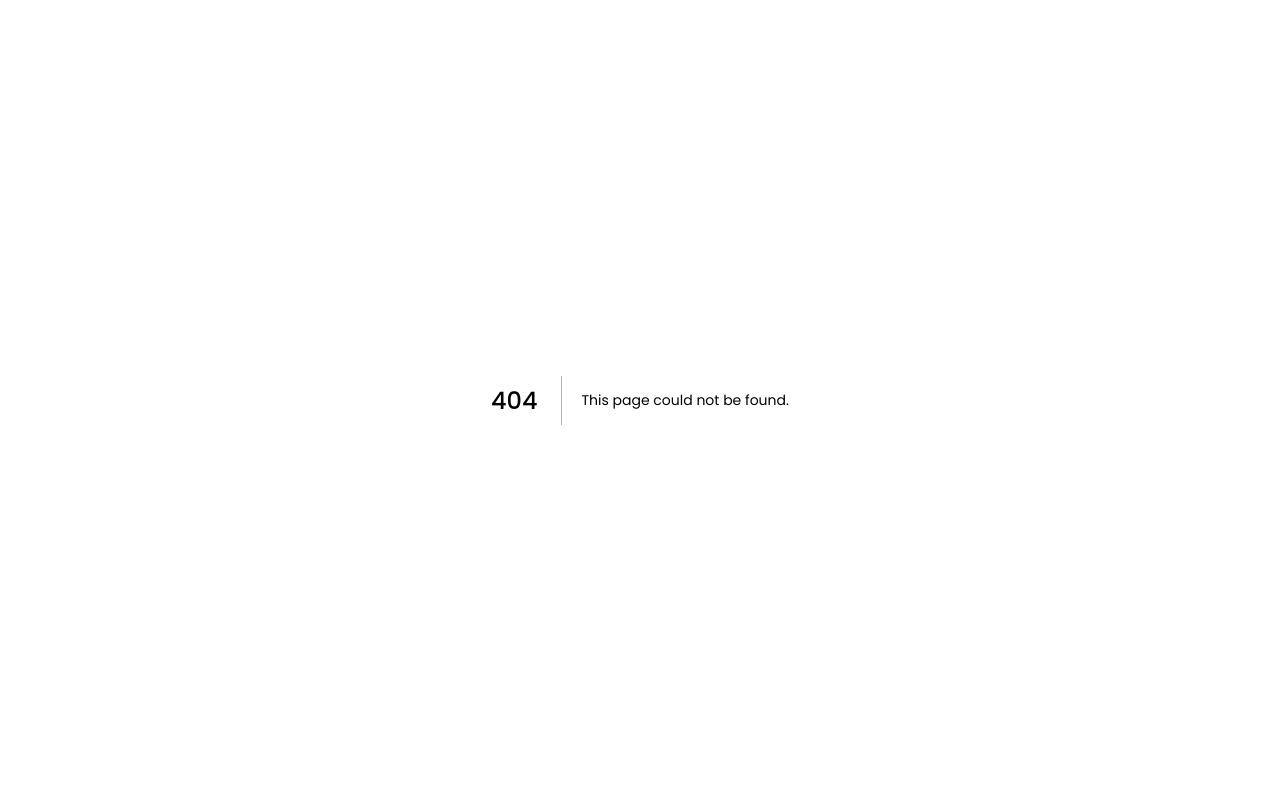
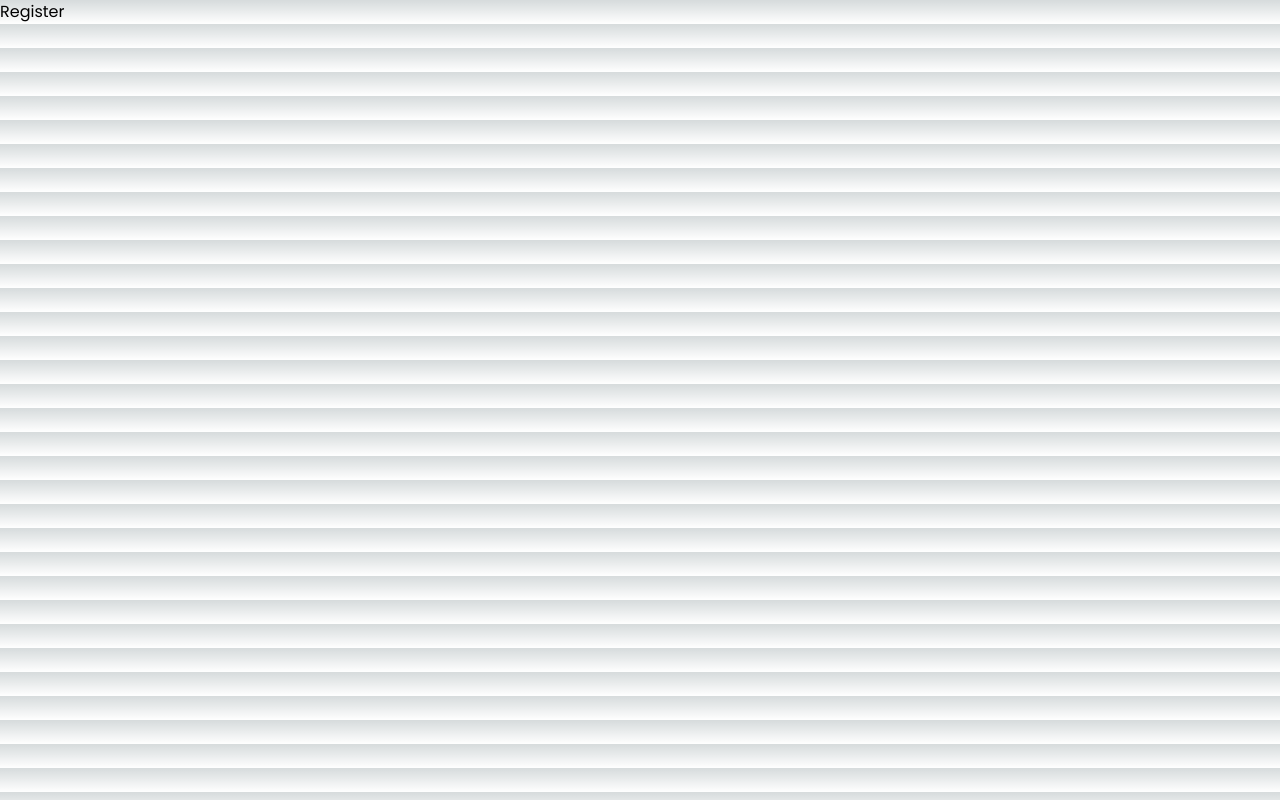
Before and after one commit to mochammadbagas/AuthApp, a Next.js app: page /register in a window 1280 px wide. Before the commit this address had no page. Built offline with nearby package versions, Linux system fonts and the light colour scheme.

Commit message:
Add Login & Register pages

```diff
--- a/pages/index.js
+++ b/pages/index.js
@@ -5,7 +5,7 @@ export default function Home() {
   return (
     <>
       <Head>
-        <title>Create Next App</title>
+        <title>Home Page</title>
         <meta name='description' content='Generated by create next app' />
         <meta name='viewport' content='width=device-width, initial-scale=1' />
         <link rel='icon' href='/favicon.ico' />
--- /dev/null
+++ b/pages/login.js
@@ -0,0 +1,12 @@
+import Head from 'next/head';
+
+export default function login() {
+  return (
+    <div>
+      <Head>
+        <title>Login</title>
+      </Head>
+      <h1>Login</h1>
+    </div>
+  );
+}
--- /dev/null
+++ b/pages/register.js
@@ -0,0 +1,12 @@
+import Head from 'next/head';
+
+export default function register() {
+  return (
+    <div>
+      <Head>
+        <title>Register</title>
+      </Head>
+      <h1>Register</h1>
+    </div>
+  );
+}
```
